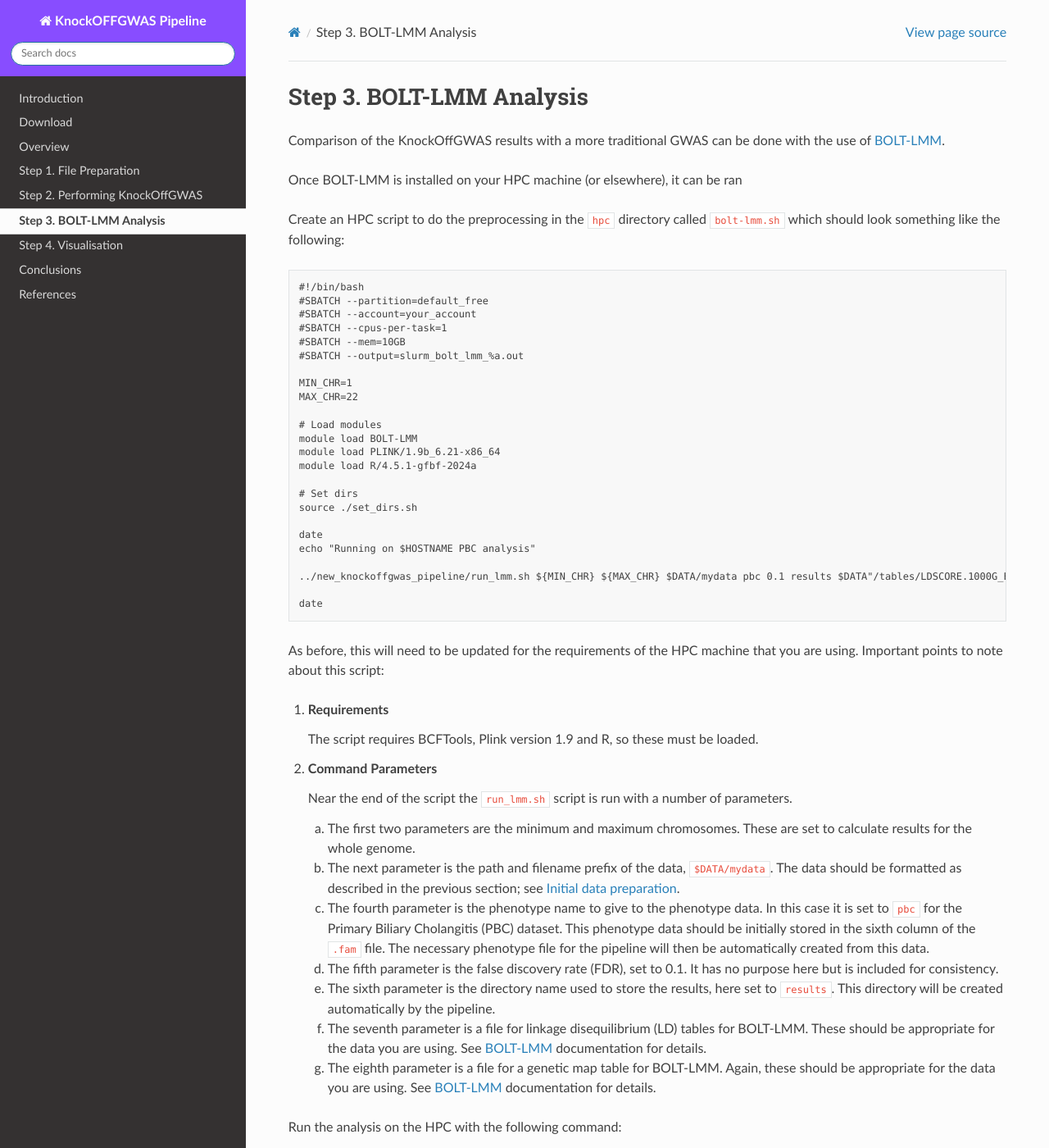
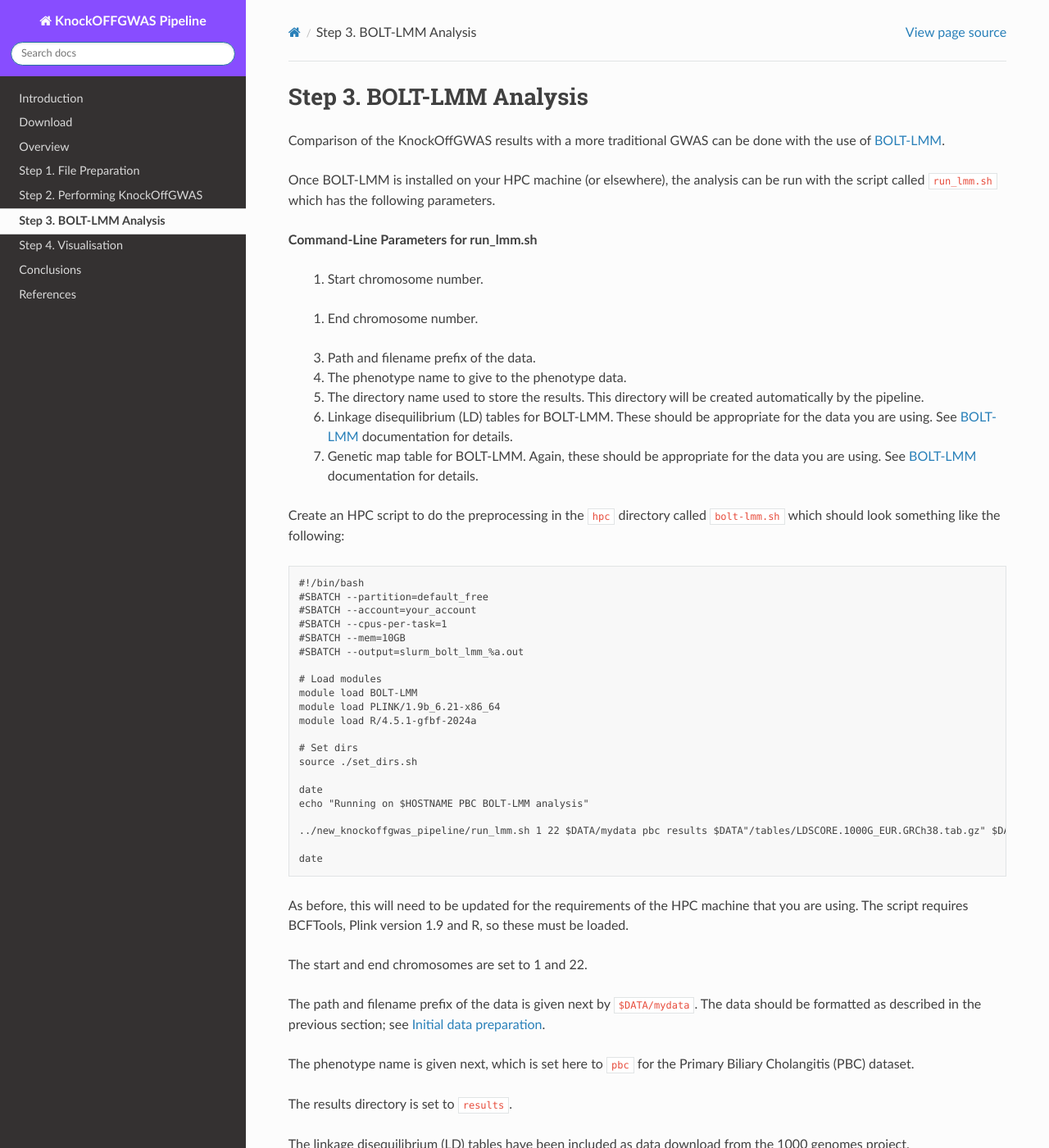
Before and after one commit to NewcastleRSE/knockoff-gwas, a Sphinx documentation site: the page built from docs/bolt_lmm.rst, in a window 1280 px wide and 1400 px high. Shown: the whole window at 82% size. Built offline with Sphinx 7.4.7 and the Read the Docs theme 3.1.0, drawn with Linux system fonts in a browser that asks for light colours; some of the changed text lies outside the part shown.

Commit message:
docs and BOLT-LMM updates

```diff
--- a/docs/analysis.rst
+++ b/docs/analysis.rst
@@ -12,9 +12,9 @@ You should have already have created a script called ``set_dirs.sh`` saved it in
     # Run this file using "source set_dirs.sh" to set the following variable
     DATA=/nobackup/proj/your_account/data
 
-To run the analysis there is a script called ``run_knockoff_gwas.sh`` with the floowing parameters.
+To run the analysis there is a script called ``run_knockoff_gwas.sh`` with the following parameters.
 
-**Script run_knockoff_gwas.sh Command Parameters**
+**Command-Line Parameters for run_knockoff_gwas.sh**
 
     1. Chromosome number.
 
--- a/docs/bolt_lmm.rst
+++ b/docs/bolt_lmm.rst
@@ -5,7 +5,23 @@ Step 3. BOLT-LMM Analysis
 
 Comparison of the KnockOffGWAS results with a more traditional GWAS can be done with the use of `BOLT-LMM <https://storage.googleapis.com/broad-alkesgroup-public/BOLT-LMM/BOLT-LMM_manual.html>`_.
 
-Once BOLT-LMM is installed on your HPC machine (or elsewhere), it can be ran
+Once BOLT-LMM is installed on your HPC machine (or elsewhere), the analysis can be run with the script called ``run_lmm.sh`` which has the following parameters.
+
+**Command-Line Parameters for run_lmm.sh**
+
+    1. Start chromosome number.
+
+    1. End chromosome number.
+
+    3. Path and filename prefix of the data.
+
+    4. The phenotype name to give to the phenotype data.
+
+    5. The directory name used to store the results. This directory will be created automatically by the pipeline.
+
+    6. Linkage disequilibrium (LD) tables for BOLT-LMM. These should be appropriate for the data you are using. See `BOLT-LMM <https://storage.googleapis.com/broad-alkesgroup-public/BOLT-LMM/BOLT-LMM_manual.html>`_ documentation for details.
+
+    7. Genetic map table for BOLT-LMM. Again, these should be appropriate for the data you are using. See `BOLT-LMM <https://storage.googleapis.com/broad-alkesgroup-public/BOLT-LMM/BOLT-LMM_manual.html>`_ documentation for details.
 
 Create an HPC script to do the preprocessing in the ``hpc`` directory called ``bolt-lmm.sh`` which should look something like the following:
 
@@ -18,9 +34,6 @@ Create an HPC script to do the preprocessing in the ``hpc`` directory called ``b
     #SBATCH --mem=10GB
     #SBATCH --output=slurm_bolt_lmm_%a.out
 
-    MIN_CHR=1
-    MAX_CHR=22
-
     # Load modules
     module load BOLT-LMM
     module load PLINK/1.9b_6.21-x86_64
@@ -30,37 +43,35 @@ Create an HPC script to do the preprocessing in the ``hpc`` directory called ``b
     source ./set_dirs.sh
 
     date
-    echo "Running on $HOSTNAME PBC analysis"
+    echo "Running on $HOSTNAME PBC BOLT-LMM analysis"
 
-    ../new_knockoffgwas_pipeline/run_lmm.sh ${MIN_CHR} ${MAX_CHR} $DATA/mydata pbc 0.1 results $DATA"/tables/LDSCORE.1000G_EUR.GRCh38.tab.gz" $DATA"/tables/genetic_map_hg19_withX.txt.gz"
+    ../new_knockoffgwas_pipeline/run_lmm.sh 1 22 $DATA/mydata pbc results $DATA"/tables/LDSCORE.1000G_EUR.GRCh38.tab.gz" $DATA"/tables/genetic_map_hg19_withX.txt.gz"
 
     date
 
+As before, this will need to be updated for the requirements of the HPC machine that you are using. The script requires BCFTools, Plink version 1.9 and R, so these must be loaded.
 
-As before, this will need to be updated for the requirements of the HPC machine that you are using. Important points to note about this script:
+The start and end chromosomes are set to 1 and 22.
 
-1. **Requirements**
+The path and filename prefix of the data is given next by ``$DATA/mydata``. The data should be formatted as described in the previous section; see :ref:`initial_prep`.
 
-   The script requires BCFTools, Plink version 1.9 and R, so these must be loaded.
+The phenotype name is given next, which is set here to ``pbc`` for the Primary Biliary Cholangitis (PBC) dataset.
 
-2. **Command Parameters**
+The results directory is set to ``results``.
 
-   Near the end of the script the ``run_lmm.sh`` script is run with a number of parameters.
+The linkage disequilibrium (LD) tables have been included as data download from the 1000 genomes project.
 
-   a. The first two parameters are the minimum and maximum chromosomes. These are set to calculate results for the whole genome.
+The genetic map tables have been downloaded in advance as appropriate for the PBC data we are using.
 
-   b. The next parameter is the path and filename prefix of the data, ``$DATA/mydata``. The data should be formatted as described in the previous section; see :ref:`initial_prep`.
+Run the analysis as an array job on the HPC with the following command:
 
-   c. The fourth parameter is the phenotype name to give to the phenotype data. In this case it is set to ``pbc`` for the Primary Biliary Cholangitis (PBC) dataset. This phenotype data should be initially stored in the sixth column of the ``.fam`` file. The necessary phenotype file for the pipeline will then be automatically created from this data.
+.. code-block:: none
 
-   d. The fifth parameter is the false discovery rate (FDR), set to 0.1. It has no purpose here but is included for consistency.
+    sbatch hpc/bolt-lmm.sh
 
-   e. The sixth parameter is the directory name used to store the results, here set to ``results``. This directory will be created automatically by the pipeline.
+or whatever is appropriate for the HPC machine you are using.
 
-   f. The seventh parameter is a file for linkage disequilibrium (LD) tables for BOLT-LMM. These should be appropriate for the data you are using. See `BOLT-LMM <https://storage.googleapis.com/broad-alkesgroup-public/BOLT-LMM/BOLT-LMM_manual.html>`_ documentation for details.
-
-   g. The eighth parameter is a file for a genetic map table for BOLT-LMM. Again, these should be appropriate for the data you are using. See `BOLT-LMM <https://storage.googleapis.com/broad-alkesgroup-public/BOLT-LMM/BOLT-LMM_manual.html>`_ documentation for details.
-
+Results for the analysis will be stored in the ``results/lmm`` with a statistics file for chromosomes 1-22 named ``stats_chr1_chr22_lmm.txt`` along with two clumping files `clump_chr1_chr22_lmm_regions.txt` and `clump_chr1_chr22_lmm_clumped.tab`.
 
 Run the analysis on the HPC with the following command:
 
--- a/docs/index.rst
+++ b/docs/index.rst
@@ -2,10 +2,7 @@
 
 .. code-block:: none
 
-🚧 **Work in Progress** 🚧
-===========================
-
-This website is under active development.
+🚧 **Work in Progress** 🚧 This website is under active development.
 
 Welcome to the KnockOffGWAS pipeline webpage!
 =============================================
--- a/docs/overview.rst
+++ b/docs/overview.rst
@@ -90,7 +90,7 @@ The following is the structure and contents of the *new_knockoffgwas_pipeline* d
         └── run_remove_temporary_files.sh
 
 
-Below is a flow diagram of the KnockOffGWAS pipeline. **This will be updated with a better diagram**
+Below is a flow diagram of the KnockOffGWAS pipeline.
 
 .. _flow-fig:
 
--- a/docs/prep.rst
+++ b/docs/prep.rst
@@ -64,7 +64,7 @@ Before the main part of data preprocessing can run it is necessary to have some
 
 There is a shell script called `run_pre_create_map_files.sh` to do this. This script runs an R script which fills in or interpolates any missing rates and renames the headers to be compatible with the rest of the pipeline. This shell script has the following parameters:
 
-**Script run_pre_create_map_files.sh Command Parameters**
+**Command-Line Parameters for run_pre_create_map_files.sh**
 
     1. Minimum chromosome number.
 
@@ -114,7 +114,7 @@ or whatever is appropriate for the HPC machine you are using. This may take an h
 
 To perform the bulk of the preprocessing there are two scripts called `run_pre_phasing.sh` and `run_pre_ibd.sh` which must be run. The main purpose of this preprocessing is to produce phased haplotype files (`mydata_chrXX.sample` and `mydata_phased_chrXX.bgen`) and IBD segment files (`mydata_ibd_chrXX.txt`) which are needed for KnockOffGWAS. The parameters for the scripts are as follows:
 
-**Command Parameters for run_pre_phasing.sh and run_pre_ibd.sh**
+**Command-Line Parameters for run_pre_phasing.sh and run_pre_ibd.sh**
 
     1. Chromosome number.
 
```
Also changed, not shown: 5 other files.
